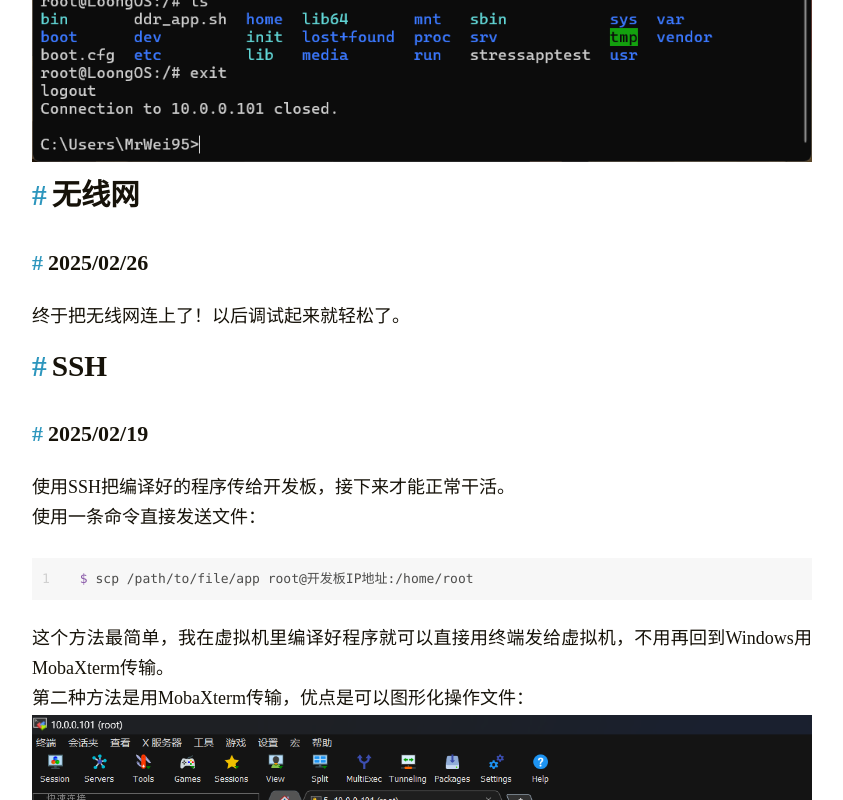
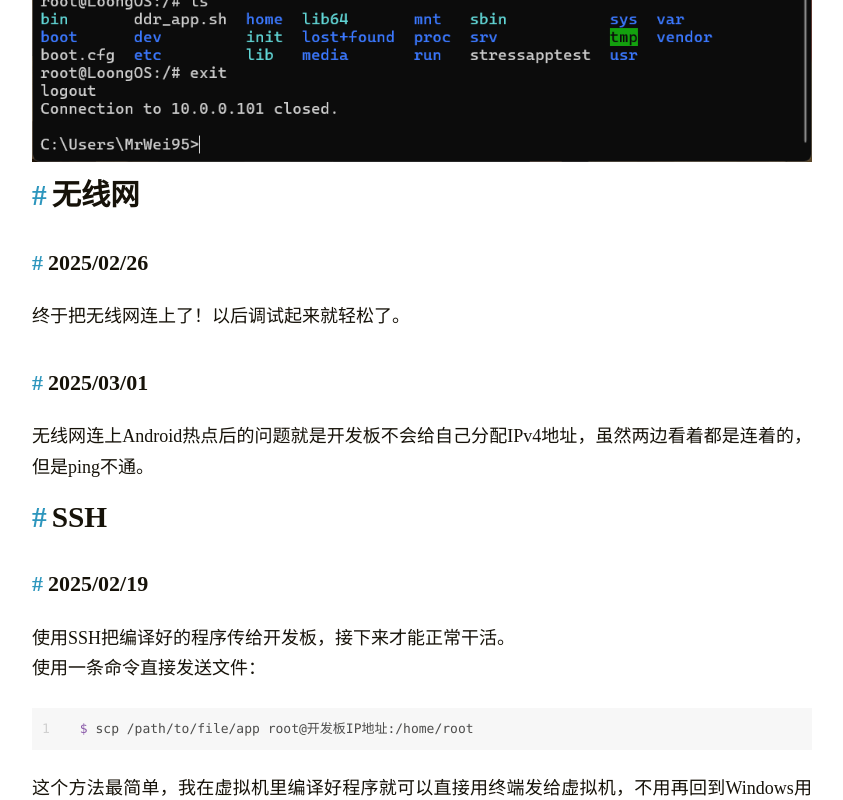
Before and after one commit to MrWei95/MrWei95.github.io, a plain HTML site: page 2025/02/17/2k0300-network-1/index.html in a window 1280 px wide. Shown: the part 1466-2266 px from the top of the page, without its empty margins (218-1061 px from the left). Drawn offline with Linux system fonts and the light colour scheme; some packages are replaced by stand-ins of ours; a script that the page names is missing; a web font is replaced by a local one.

Commit message:
Site updated: 2025-03-01 20:36:38

```diff
--- a/2025/02/17/2k0300-network-1/index.html
+++ b/2025/02/17/2k0300-network-1/index.html
@@ -235,6 +235,7 @@
             <p><font  size=4 > </font></p>
 <h1 id="有线网"><a href="#有线网" class="headerlink" title="有线网"></a><font>有线网</font></h1><h2 id="2025-02-17"><a href="#2025-02-17" class="headerlink" title="2025&#x2F;02&#x2F;17"></a><font>2025&#x2F;02&#x2F;17</font></h2><p><font  size=4 >这是好几天前的故事了(笑)，本来应该很简单的联网、连ssh，然后写程序测试程序，结果我第一步就卡住，这开发板连不上网！</font><br><font  size=4 >99派的有线网应该是即插即用的，连接ssh的标准流程就是查询一下IP，然后直接<code>ssh root@IP地址</code>就行的。这一流程的唯一问题就是IP可能不定，可以通过修改网络配置固定IP，我照着<a target="_blank" rel="noopener" href="https://www.bilibili.com/video/BV14D421u7Gw/">B站教程</a>修改了半天没用，接着我又跟着<a target="_blank" rel="noopener" href="https://www.bilibili.com/video/BV1qf421X7RJ/">他的下一期视频</a>修改，尝试配置无线网络，改到最后不知道改错了什么，开发板连百度都ping不通了，只好照着视频把我修改过的部分都改了回来，中途红温数次。</font><br><font  size=4 >我查看开发板有线网的IP居然是<code>10.0.0.101</code>，我原本印象里IP应该都是“192”之类开头的，真是太惭愧了，查过资料才知道“10”打头的是私网IP，现在运营商一般不会给公网IP了。</font><br><font  size=4 >最后我的榆木脑袋终于想到搜索引擎搜不到的可以问AI(笑)，赶紧把问题丢给DeepSeek。我的问题是开发板<code>/etc/network/interfaces</code>是空的，里面没有任何参数，经测试得知我的开发板网络管理用的是<code>systemd-networkd</code>，通过执行<code>$ systemctl status systemd-networkd</code>命令可以获取参数：</font><br><img src="/2025/02/17/2k0300-network-1/systemd-networkd.png" class="" title="IP" style="zoom:100%;"><br><font  size=4 >最后配置好，终于ping通了网络，成功用ssh远程连上开发板。</font><br><img src="/2025/02/17/2k0300-network-1/success_ssh.png" class="" title="shell" style="zoom:100%;"></p>
 <h1 id="无线网"><a href="#无线网" class="headerlink" title="无线网"></a><font>无线网</font></h1><h2 id="2025-02-26"><a href="#2025-02-26" class="headerlink" title="2025&#x2F;02&#x2F;26"></a><font>2025&#x2F;02&#x2F;26</font></h2><p><font  size=4 >终于把无线网连上了！以后调试起来就轻松了。</font></p>
+<h2 id="2025-03-01"><a href="#2025-03-01" class="headerlink" title="2025&#x2F;03&#x2F;01"></a><font>2025&#x2F;03&#x2F;01</font></h2><p><font  size=4 >无线网连上Android热点后的问题就是开发板不会给自己分配IPv4地址，虽然两边看着都是连着的，但是ping不通。</font></p>
 <h1 id="SSH"><a href="#SSH" class="headerlink" title="SSH"></a><font>SSH</font></h1><h2 id="2025-02-19"><a href="#2025-02-19" class="headerlink" title="2025&#x2F;02&#x2F;19"></a><font>2025&#x2F;02&#x2F;19</font></h2><p><font  size=4 >使用SSH把编译好的程序传给开发板，接下来才能正常干活。</font><br><font  size=4 >使用一条命令直接发送文件：</font></p>
 <figure class="highlight shell"><table><tr><td class="gutter"><pre><span class="line">1</span><br></pre></td><td class="code"><pre><span class="line"><span class="meta prompt_">$ </span><span class="language-bash">scp /path/to/file/app root@开发板IP地址:/home/root</span></span><br></pre></td></tr></table></figure>
 <p><font  size=4 >这个方法最简单，我在虚拟机里编译好程序就可以直接用终端发给虚拟机，不用再回到Windows用MobaXterm传输。</font><br><font  size=4 >第二种方法是用MobaXterm传输，优点是可以图形化操作文件：</font><br><img src="/2025/02/17/2k0300-network-1/ssh_file.png" class="" title="MobaXterm" style="zoom:100%;"><br><font  size=4 >但是要注意的是，传输后可能无法访问这个文件，会提示<code>permission denied</code>，这时候就要提高权限，我直接用<code>chmod -R 777 指定目录</code>把<code>/home/root</code>给予所有用户拥有最高权限。<code>-R</code>的意思是级联应用到目录里的所有子目录和文件。</font><br><font  size=4 >【最后编辑：2025&#x2F;02&#x2F;26】</font><br><font  size=4 ></font></p>
```
